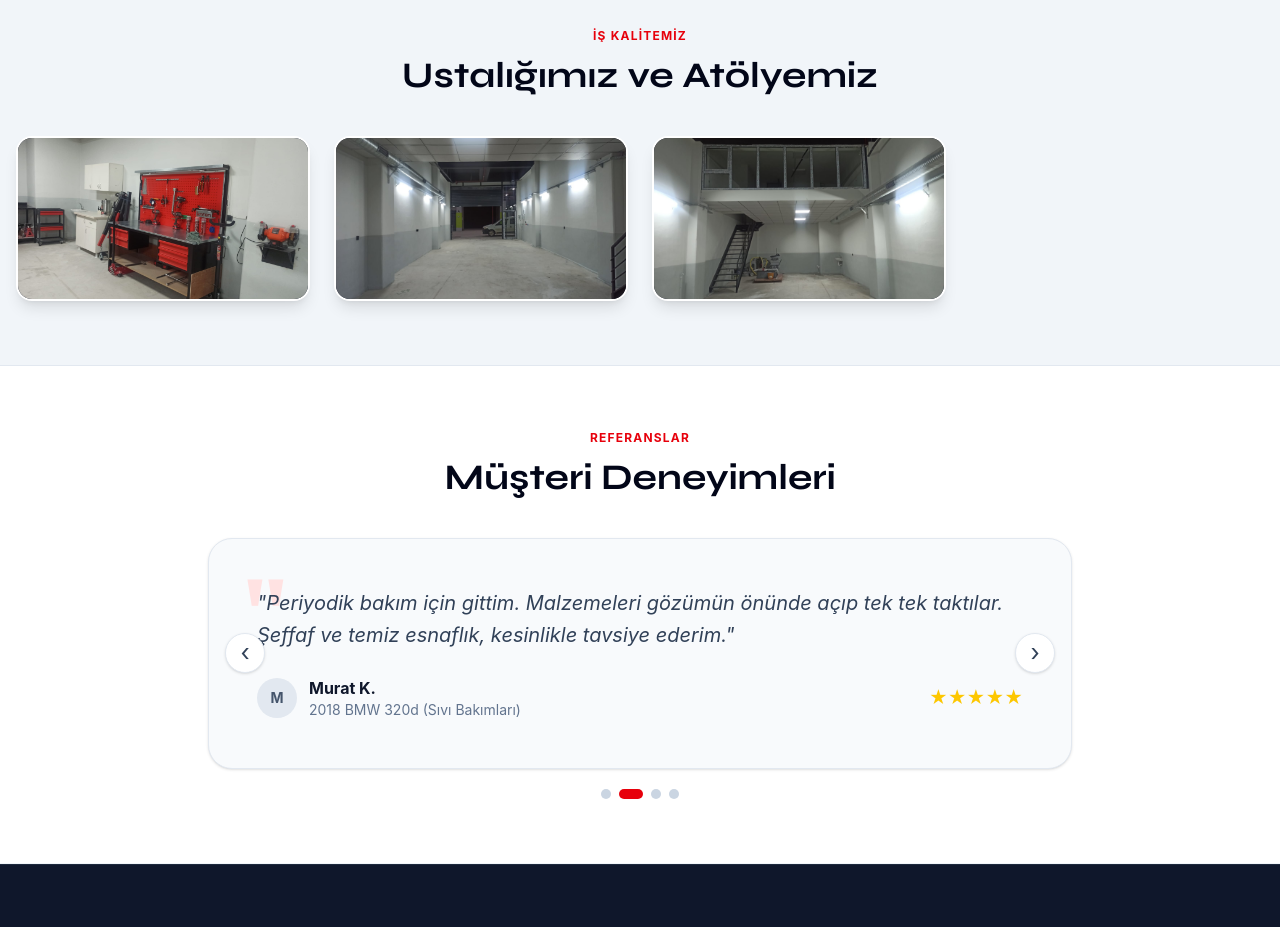
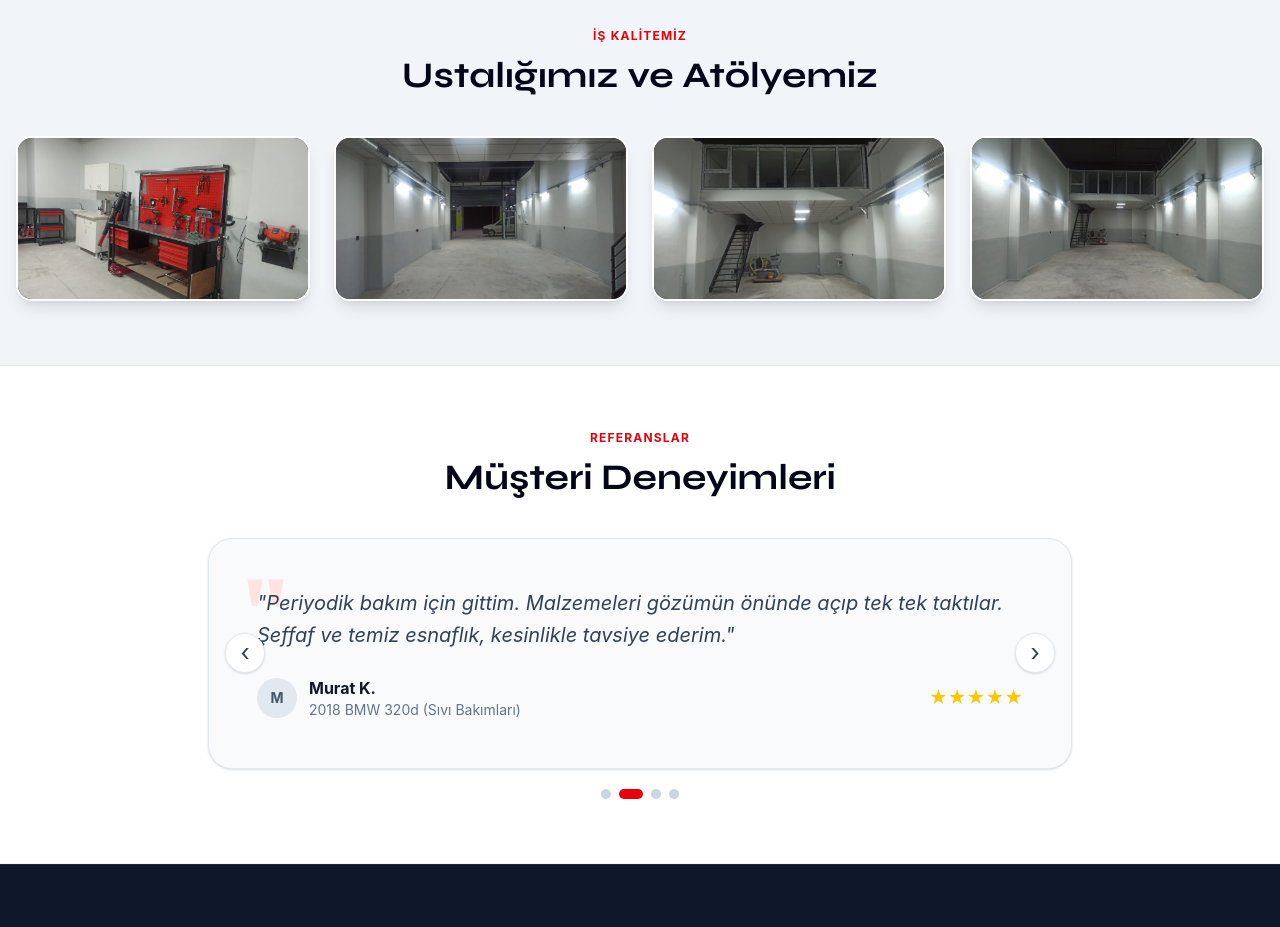
Before and after one commit to alicankala/ozgehan-otomotiv, a Vue app: page / in a window 1280 px wide. Shown: the part 2480-3407 px from the top of the page. Built offline with nearby package versions, Linux system fonts and the light colour scheme.

Commit message:
duzenleme

```diff
--- a/src/App.vue
+++ b/src/App.vue
@@ -50,7 +50,7 @@ const scrollNav = (direction) => {
   setTimeout(updateNavArrows, 250)
 }
 // Lightbox
-const galleryImages = [is1, is2, is3]
+const galleryImages = [is1, is2, is3, is4]
 const selectedImage = ref(null)
 const selectedImageIndex = ref(0)
 const lightboxTouchStartX = ref(null)
```
